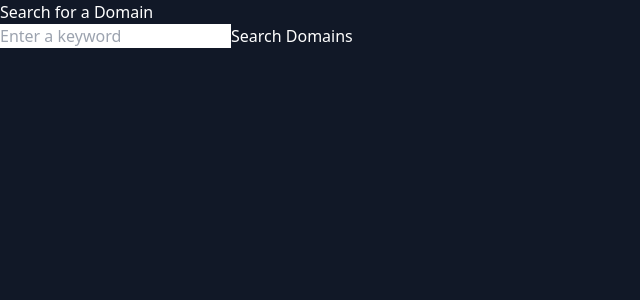
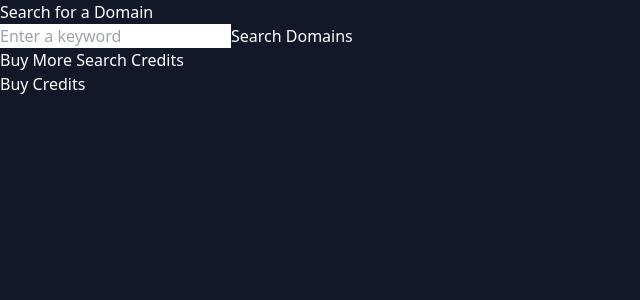
Before and after one commit to GeorgeFountainAI/DomainDrip, a Next.js app: page / in a window 1280 px wide. Shown: the top 300 px of the page, without its empty margins (0-640 px from the left). Built offline with nearby package versions, Linux system fonts and the light colour scheme.

Commit message:
fix: add next-auth for Vercel deployment

```diff
--- a/src/app/api/checkout/route.ts
+++ b/src/app/api/checkout/route.ts
@@ -1,32 +1,30 @@
 import { NextResponse } from 'next/server';
 import Stripe from 'stripe';
 
-// ✅ Your confirmed working test secret key:
-const stripe = new Stripe('sk_test_51Rj0eKH8y9UyUx85Y9up1mREDACTED', {
-  apiVersion: '2024-04-10',
+const stripe = new Stripe(process.env.STRIPE_SECRET_KEY!, {
+  apiVersion: '2024-04-10', // ✅ Valid current API version
 });
 
-// ✅ Your confirmed working test price ID:
-const priceId = 'price_1RlC6nHGEStT9xDPCIS4LVxHZ';
+export async function POST(req: Request) {
+  try {
+    const { quantity = 1 } = await req.json();
 
-export async function POST() {
-  try {
     const session = await stripe.checkout.sessions.create({
       payment_method_types: ['card'],
       line_items: [
         {
-          price: priceId,
-          quantity: 1,
+          price: process.env.STRIPE_PRICE_ID!,
+          quantity,
         },
       ],
       mode: 'payment',
-      success_url: 'http://localhost:3000/success',
-      cancel_url: 'http://localhost:3000/cancel',
+      success_url: `${process.env.NEXT_PUBLIC_SITE_URL}/success`,
+      cancel_url: `${process.env.NEXT_PUBLIC_SITE_URL}/cancel`,
     });
 
-    return NextResponse.json({ url: session.url }, { status: 200 });
-  } catch (err: any) {
-    console.error('🔥 STRIPE ERROR:', err);
-    return NextResponse.json({ error: 'Checkout failed' }, { status: 500 });
+    return NextResponse.json({ url: session.url });
+  } catch (error: any) {
+    console.error('Stripe checkout error:', error);
+    return NextResponse.json({ error: error.message }, { status: 500 });
   }
 }
--- a/src/app/page.js
+++ b/src/app/page.js
@@ -1,12 +1,19 @@
 'use client';
 
 import DomainSearchForm from '../components/DomainSearchForm';
+import CreditPurchase from '../components/CreditPurchase'; // 👈 Add this line
 
 export default function HomePage() {
   return (
     <main className="min-h-screen p-4 bg-black text-white">
       <h1 className="text-2xl font-bold mb-4">Search for a Domain</h1>
       <DomainSearchForm />
+
+      {/* Optional Credits Purchase Section */}
+      <div className="mt-10">
+        <h2 className="text-xl font-semibold mb-2">Buy More Search Credits</h2>
+        <CreditPurchase /> {/* 👈 This shows the Stripe test button */}
+      </div>
     </main>
   );
 }
--- /dev/null
+++ b/src/components/CreditPurchase.tsx
@@ -0,0 +1,33 @@
+'use client'
+
+import { useState } from 'react'
+
+export default function CreditPurchase() {
+  const [loading, setLoading] = useState(false)
+
+  const handleCheckout = async () => {
+    setLoading(true)
+    const response = await fetch('/api/checkout', {
+      method: 'POST',
+    })
+
+    if (!response.ok) {
+      alert('Failed to create checkout session')
+      setLoading(false)
+      return
+    }
+
+    const { url } = await response.json()
+    window.location.href = url
+  }
+
+  return (
+    <button
+      onClick={handleCheckout}
+      disabled={loading}
+      className="bg-blue-600 hover:bg-blue-700 text-white font-bold py-2 px-4 rounded"
+    >
+      {loading ? 'Redirecting…' : 'Buy Credits'}
+    </button>
+  )
+}
```
Also changed, not shown: src/app/cancel/page.js (added, +7 -0 lines), src/app/success/page.js (added, +7 -0 lines).
